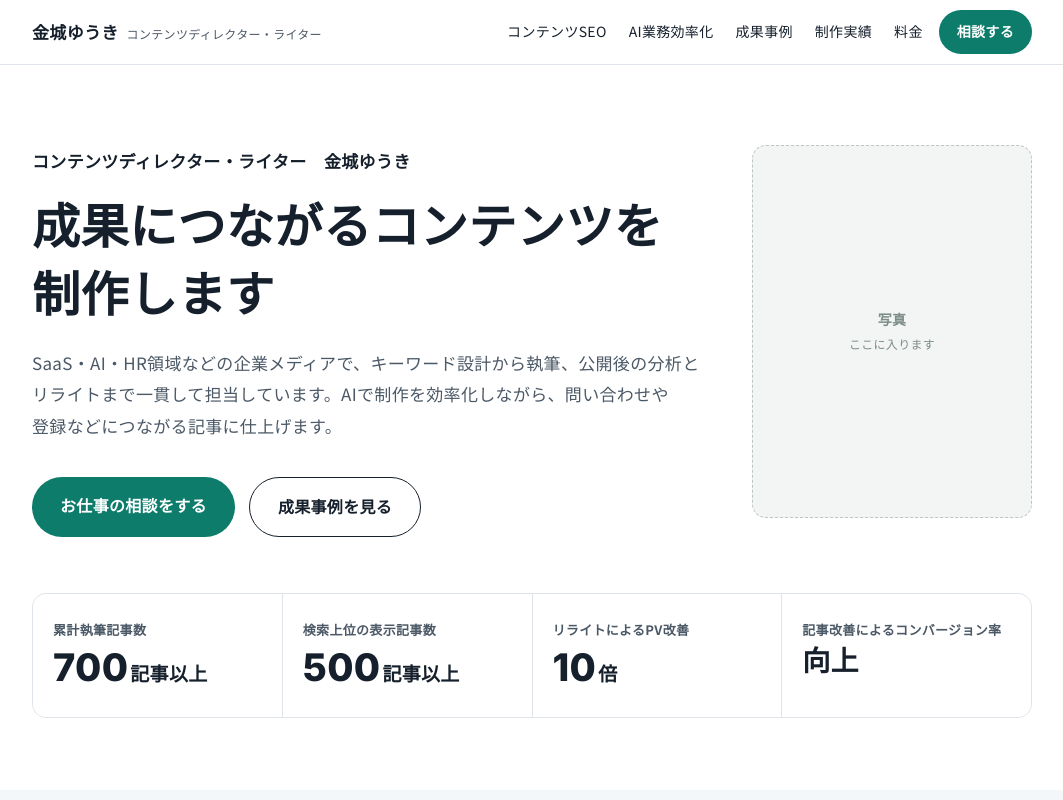
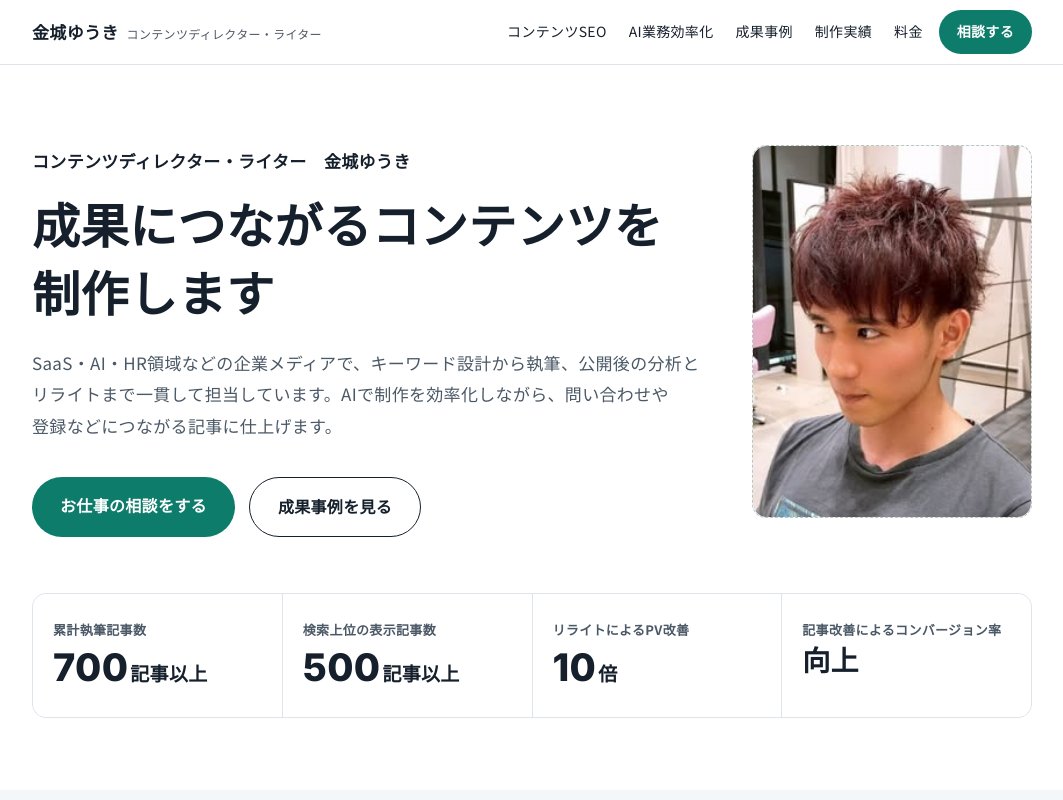
Before and after one commit to yukinjou0127-spec/yukinjou0127-spec.github.io, a plain HTML site: page index.html in a window 1280 px wide. Shown: the top 800 px of the page, without its empty margins (108-1171 px from the left). Drawn offline with Linux system fonts and the light colour scheme.

Commit message:
Add files via upload

```diff
--- a/index.html
+++ b/index.html
@@ -46,8 +46,7 @@
       <a class="btn ghost" href="#cases">成果事例を見る</a>
     </div>
     </div>
-    <!-- 写真差し替え：下の figure を <img src="assets/photo/portrait.jpg" alt="金城ゆうき"> に置き換える -->
-    <figure class="photo-frame hero-photo"><span>写真<br><small>ここに入ります</small></span></figure>
+    <figure class="photo-frame hero-photo"><img src="assets/photo/profile.jpg" alt="金城ゆうき" width="320" height="320"></figure>
     </div>
     <div class="stats">
       <div class="stat"><div class="label">累計執筆記事数</div><div class="num">700<small>記事以上</small></div></div>
@@ -268,8 +267,7 @@
     </div>
     <div>
       <p class="eyebrow">Profile</p>
-      <!-- 写真差し替え：下の figure を <img src="assets/photo/profile.jpg" alt="金城ゆうき"> に置き換える -->
-      <figure class="photo-frame profile-photo"><span>顔写真<br><small>ここに入ります</small></span></figure>
+      <figure class="photo-frame profile-photo"><img src="assets/photo/profile.jpg" alt="金城ゆうき" width="320" height="320" loading="lazy"></figure>
       <h2>金城ゆうき</h2>
       <p class="lead" style="margin-bottom:28px">沖縄県在住・フルリモート。会社員と兼業でWebライターを始め、2023年7月に独立しました。</p>
       <ul class="timeline">
```
